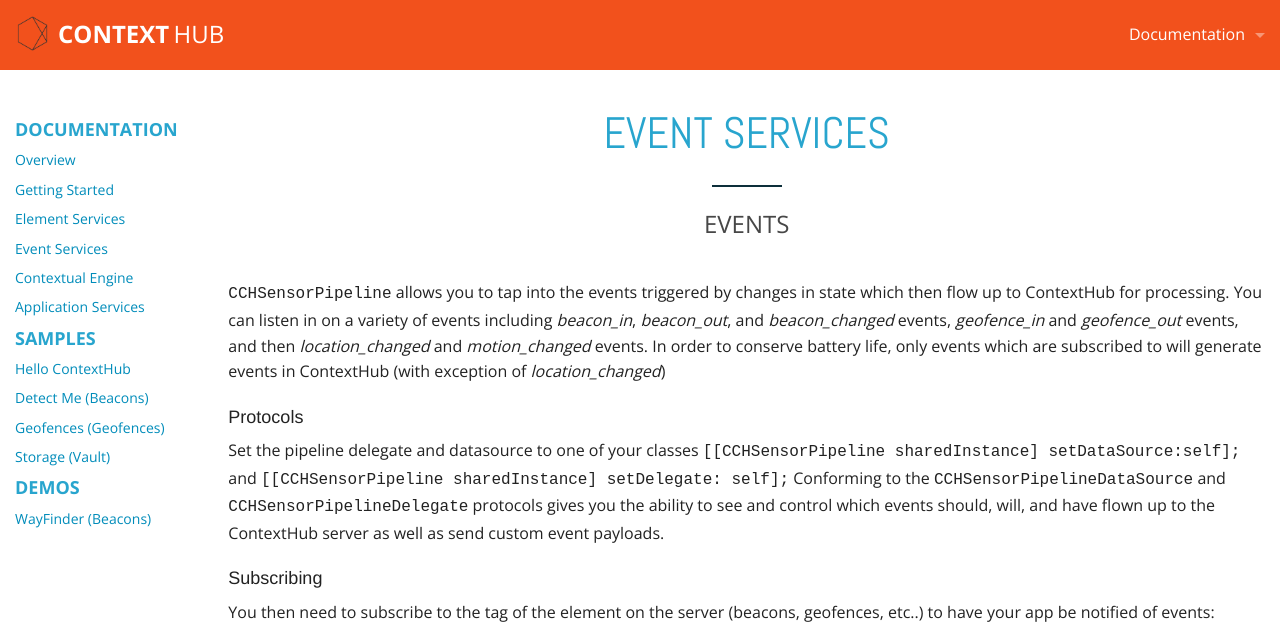
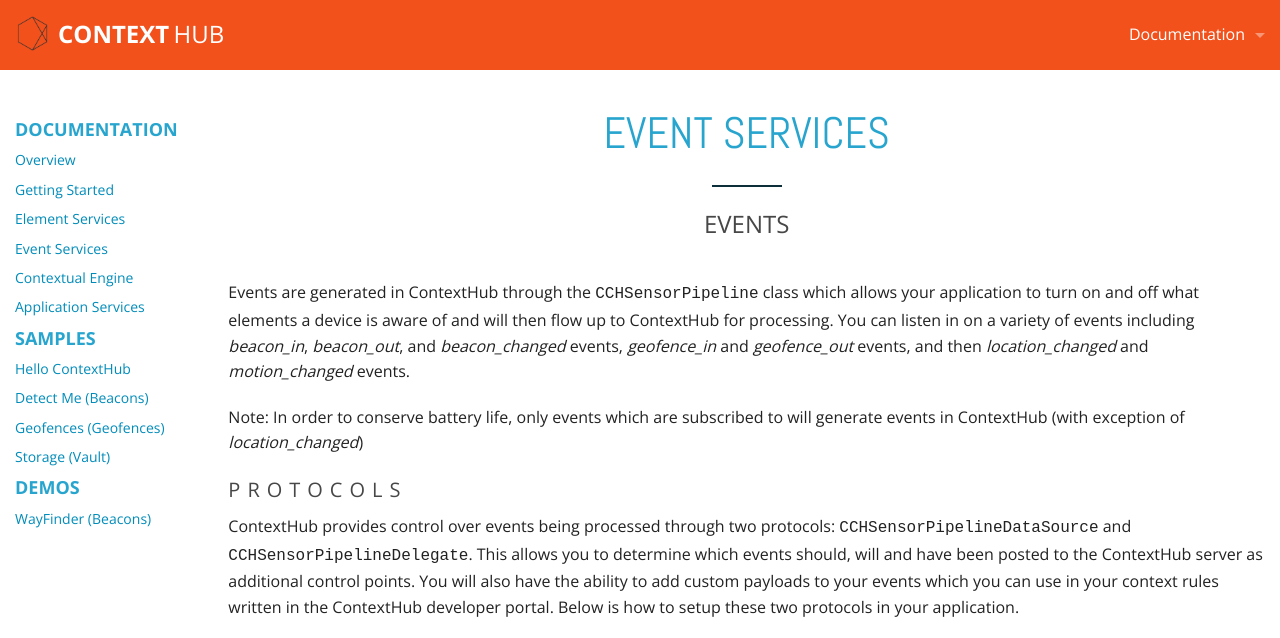
Before and after one commit to contexthub/contexthub.github.io, a Jekyll site: the page built from event-services/index.md, in a window 1280 px wide and 1400 px high. Shown: the top 638 px of the window. Built offline with Jekyll 4.4.1, drawn with Linux system fonts in a browser that asks for light colours; a style sheet for code colours, icons or effects is not loaded; some of the changed text lies outside the part shown.

Commit message:
Improve event services docs with better gists

```diff
--- a/event-services/index.md
+++ b/event-services/index.md
@@ -6,28 +6,41 @@ layout: default
 
 ##EVENTS
 
-`CCHSensorPipeline` allows you to tap into the events triggered by changes in state which then flow up to ContextHub for processing. You can listen in on a variety of events including *beacon_in*, *beacon_out*, and *beacon_changed* events, *geofence_in* and *geofence_out* events, and then *location_changed* and *motion_changed* events. In order to conserve battery life, only events which are subscribed to will generate events in ContextHub (with exception of *location_changed*)
+Events are generated in ContextHub through the `CCHSensorPipeline` class which allows your application to turn on and off what elements a device is aware of and will then flow up to ContextHub for processing. You can listen in on a variety of events including *beacon_in*, *beacon_out*, and *beacon_changed* events, *geofence_in* and *geofence_out* events, and then *location_changed* and *motion_changed* events.
 
-#####Protocols
+Note: In order to conserve battery life, only events which are subscribed to will generate events in ContextHub (with exception of *location_changed*)
 
-Set the pipeline delegate and datasource to one of your classes `[[CCHSensorPipeline sharedInstance] setDataSource:self];` and `[[CCHSensorPipeline sharedInstance] setDelegate: self];` Conforming to the `CCHSensorPipelineDataSource` and `CCHSensorPipelineDelegate` protocols gives you the ability to see and control which events should, will, and have flown up to the ContextHub server as well as send custom event payloads.
+### Protocols
 
-#####Subscribing
+ContextHub provides control over events being processed through two protocols: `CCHSensorPipelineDataSource` and `CCHSensorPipelineDelegate`. This allows you to determine which events should, will and have been posted to the ContextHub server as additional control points. You will also have the ability to add custom payloads to your events which you can use in your context rules written in the ContextHub developer portal. Below is how to setup these two protocols in your application.
 
-You then need to subscribe to the tag of the element on the server (beacons, geofences, etc..) to have your app be notified of events:
+{% gist CHLibrarian/c6e525f61ac33daf0dd1 %}
+<br />
 
-{% gist Kevinwlee/c19ae6ac8a4e2a719802 %}
+### Subscribing
 
-#####Observing
+Subscribing to a tag turns on the sensor pipeline to start generating events from elements with that tag. This allows you complete flexibility in having many geofence and beacon elements present in the ContextHub portal, but have only a few specific elements trigger events within your application on a user's device. Below is how to subscribe to a tag with the SDK:
 
-Then, you need to observe the notification so your specific method for handling events can be called:
+{% gist CHLibrarian/e4a5ca8a6aafd7c74a1f %}
+<br />
 
-{% gist Kevinwlee/c949ae2af8fedfd75c4d %}
+### Observing
 
-There are a series of helper class extensions which extend CLBeaconRegion and CLCircularRegion which make processing generated events easier (`CLBeaconRegion+ContextHub` and `CLCircularRegion+ContextHub`)
+In order to listen to events being generated from ContextHub, you have the option of observing whether a method should be called if an event will be posted, has been posted, or was canceled. You do this by adding an observer to `NSNotificationCenter` which will call your method(s) immediately after ContextHub raises the appropriate notification. Not all of these notifications need to be observed in a single application, pick and choose the one that best fills your needs.
 
-#####Responding
+{% gist CHLibrarian/76dd487466d712d716b2 %}
+<br />
 
-Finally, you'll start getting notifications sent to your method about events. For example, if you had named your method "handleNotification", you would structure your method like this:
+### Handling
 
-{% gist Kevinwlee/22af2139e6509bdf5835 %}
+Finally, you'll start getting notifications sent to your method about events. Your method signature will have a simple structure as written below, with the event present in the `object` property of the notification for you to inspect. Note that *all* events will pass as notifications to this method, so you'll need to inspect the event to distinguish between for example a geofence_in event from a beacon_out event.
+
+{% gist CHLibrarian/219985e1b47202b7f80b %}
+<br />
+
+### Unsubscribing
+
+Unsubscribing to a tag is very similar to subscribing, and turns off the sensor pipeline to notifications from elements with that tag. Be sure to also stop observing posted notifications at the appropriate time in your app to prevent potential bugs and crashes.
+
+{% gist CHLibrarian/921338791c871c67d269 %}
+<br />
```
